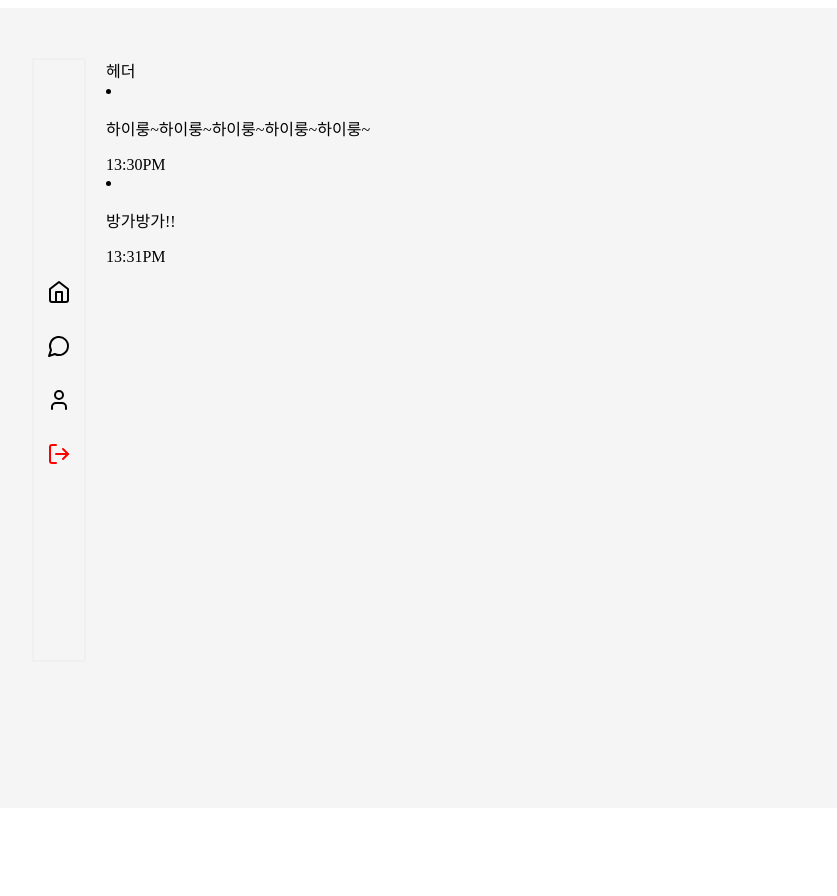
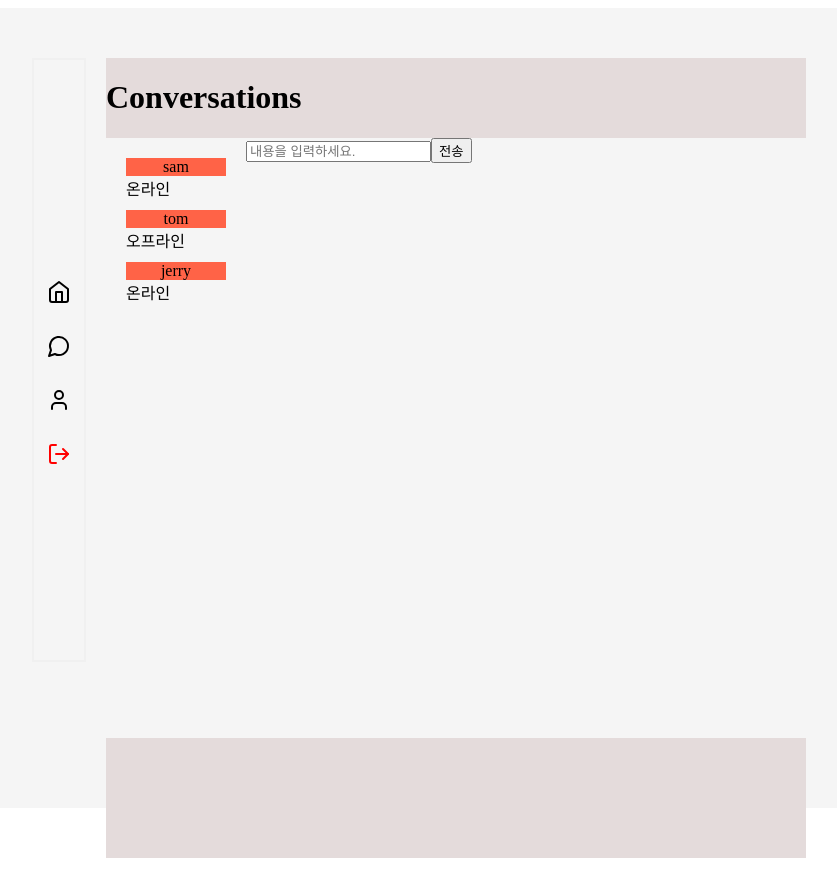
Before and after one commit to hwacho9/taskmessenger, a React (Vite) app: page /chat in a window 1280 px wide. Shown: the top 896 px of the page, without its empty margins (178-1015 px from the left). Built offline with nearby package versions, Linux system fonts and the light colour scheme; no server answers; sample sign-in values are in the browser's storage.

Commit message:
feat:chat

```diff
--- a/src/database.js
+++ b/src/database.js
@@ -4,6 +4,6 @@ export function sendChat(data) {
     return database.ref("chats").push({
         message: data.message,
         timestamp: data.timestamp,
-        uid: data.uid,
+        // uid: data.uid,
     });
 }
--- a/src/firebase.ts
+++ b/src/firebase.ts
@@ -3,6 +3,7 @@ import { initializeApp } from "firebase/app";
 import { getAnalytics } from "firebase/analytics";
 import { getDatabase } from "firebase/database";
 import { getAuth } from "firebase/auth";
+import { getFirestore } from "firebase/firestore";
 // TODO: Add SDKs for Firebase products that you want to use
 // https://firebase.google.com/docs/web/setup#available-libraries
 
@@ -24,3 +25,4 @@ const app = initializeApp(firebaseConfig);
 
 export const auth = getAuth(app);
 export const databse = getDatabase(app);
+export const firestore = getFirestore(app);
--- a/src/routes/chat.tsx
+++ b/src/routes/chat.tsx
@@ -1,17 +1,109 @@
+import { useEffect, useState } from "react";
+import { auth, firestore } from "../firebase"; // Import your Firebase configuration
+import { doc, collection } from "firebase/firestore"; // Import the necessary package
+import styled from "styled-components";
+
 export default function Chat() {
+    const [msg, setMsg] = useState("");
+
+    const users = [
+        {
+            uid: "1",
+            name: "sam",
+            is_online: true,
+        },
+        {
+            uid: "2",
+            name: "tom",
+            is_online: false,
+        },
+        {
+            uid: "3",
+            name: "jerry",
+            is_online: true,
+        },
+    ];
+
+    const handleOnChange = (e) => {
+        setMsg(e.target.value);
+    };
+    const handleSumbit = async (e: { preventDefault: () => void }) => {
+        e.preventDefault();
+        console.log(msg);
+        try {
+            sendChat({
+                message: msg,
+                timestamp: Date.now(),
+                uid: undefined,
+            });
+        } catch (error) {
+            console.log(error);
+        }
+    };
+
+    const Usermenu = styled.div`
+        display: flex;
+        flex-direction: column;
+        gap: 10px;
+        width: 100px;
+        margin: 20px;
+        /* background-color: tomato; */
+    `;
+    const User = styled.div`
+        display: flex;
+        flex-direction: column;
+        gap: 10px;
+        justify-content: center;
+        /* background-color: tomato; */
+    `;
+
+    const Userprofile = styled.div`
+        display: flex;
+        flex-direction: column;
+        gap: 10px;
+        background-color: tomato;
+        justify-content: center;
+        align-items: center;
+    `;
+
+    const Chatlayout = styled.div`
+        display: flex;
+        background-color: whitesmoke;
+        height: 600px;
+    `;
+
+    const Chatscreen = styled.div`
+        background-color: #e4dbdb;
+        width: 700px;
+    `;
     return (
-        <div className="chat-container">
-            <div className="chat-top">헤더</div>
-            <div className="chat-middle">
-                <li className="chat-bubble send">
-                    <p>하이룽~하이룽~하이룽~하이룽~하이룽~</p>
-                    <span>13:30PM</span>
-                </li>
-                <li className="chat-bubble receive">
-                    <p>방가방가!!</p>
-                    <span>13:31PM</span>
-                </li>
+        <Chatscreen className="chat-container">
+            <div className="chat-top">
+                <h1>Conversations</h1>
             </div>
+            <Chatlayout>
+                <Usermenu>
+                    <User>
+                        {users.map((user) => (
+                            <div key={user.uid}>
+                                <Userprofile>{user.name}</Userprofile>
+                                <div>
+                                    {user.is_online ? "온라인" : "오프라인"}
+                                </div>
+                            </div>
+                        ))}
+                    </User>
+                </Usermenu>
+
+                <form onSubmit={handleSumbit}>
+                    <input
+                        placeholder="내용을 입력하세요."
+                        value={msg}
+                        onChange={handleOnChange}
+                    />
+                    <button type="submit">전송</button>
+                </form>
+            </Chatlayout>
             {/* <div className="chat-bottom">
                 <form onSubmit={handleSumbit}>
                     <input
@@ -22,6 +114,9 @@ export default function Chat() {
                     <button type="submit">전송</button>
                 </form>
             </div> */}
-        </div>
+        </Chatscreen>
     );
 }
+function sendChat(arg0: { message: string; timestamp: number; uid: any }) {
+    throw new Error("Function not implemented.");
+}
--- a/src/routes/create-account.tsx
+++ b/src/routes/create-account.tsx
@@ -11,6 +11,7 @@ import {
     Wrapper,
     Error,
 } from "../components/auth-components";
+import { Firestore, doc, setDoc } from "firebase/firestore";
 
 export default function CreateAccount() {
     const navigate = useNavigate();
@@ -40,6 +41,7 @@ export default function CreateAccount() {
                 email,
                 password
             );
+
             console.log(credentials.user);
             await updateProfile(credentials.user, { displayName: name });
             navigate("/");
```
